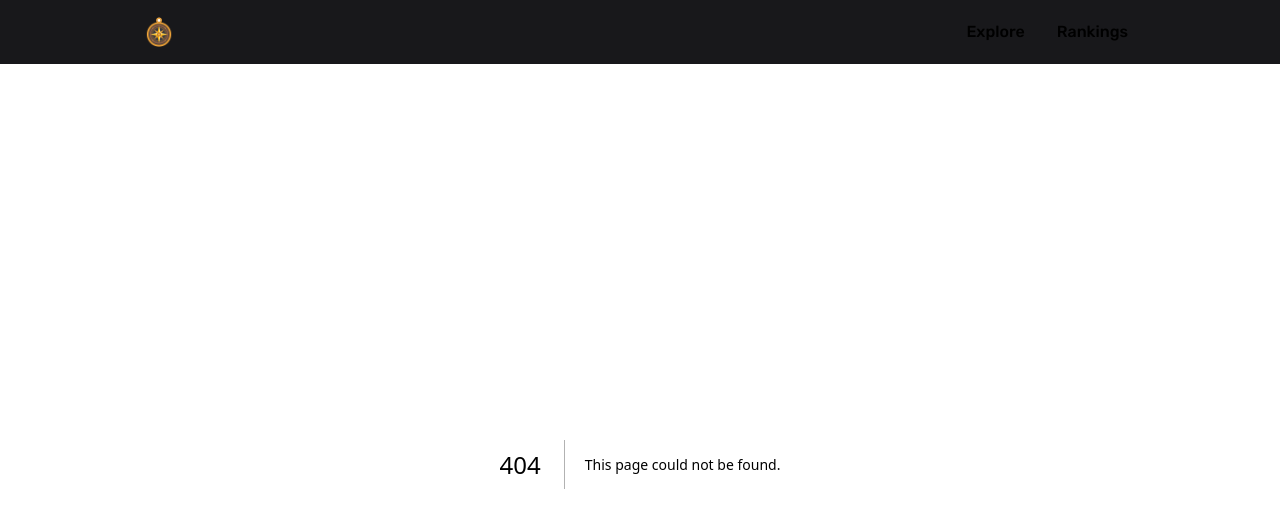
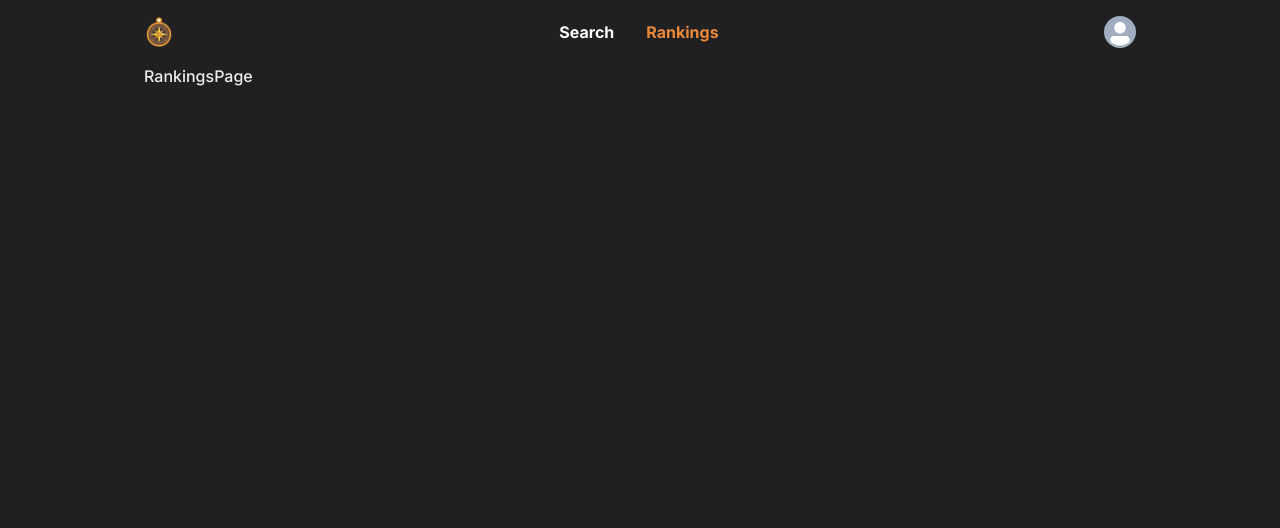
Before and after one commit to federicogdev/api-compass, a Next.js app: page /rankings in a window 1280 px wide. Before the commit this address had no page. Shown: the top 528 px of the page. Built offline with nearby package versions, Linux system fonts and the light colour scheme.

Commit message:
Navbar UserDropdown

```diff
--- a/components/Navbar/Navlink.tsx
+++ b/components/Navbar/Navlink.tsx
@@ -1,5 +1,6 @@
-import { Link as ChakraLink } from "@chakra-ui/react";
+import { Link as ChakraLink, useColorModeValue } from "@chakra-ui/react";
 import Link from "next/link";
+import { useRouter } from "next/router";
 import { FC } from "react";
 
 interface Link {
@@ -12,15 +13,20 @@ interface NavLinkProps {
   onClick: () => void;
 }
 
-const NavLink: FC<NavLinkProps> = ({ link, onClick }) => (
+const NavLink: FC<NavLinkProps> = ({ link, onClick }) => {
+  const router = useRouter();
+  const LINK_COLOR = useColorModeValue("black", "white");
+  return (
     <ChakraLink
       as={Link}
       px={2}
       py={1}
+      fontWeight="bold"
+      color={router.asPath === link.href ? "orange.400" : LINK_COLOR}
       rounded={"md"}
       _hover={{
         textDecoration: "none",
-      bg: "red.500",
+        color: "orange.400",
       }}
       href={link.href}
       onClick={onClick}
@@ -28,5 +34,6 @@ const NavLink: FC<NavLinkProps> = ({ link, onClick }) => (
       {link.label}
     </ChakraLink>
   );
+};
 
 export default NavLink;
--- /dev/null
+++ b/components/Navbar/UserDropdown.tsx
@@ -0,0 +1,132 @@
+import { MoonIcon, SunIcon } from "@chakra-ui/icons";
+import {
+  Menu,
+  MenuButton,
+  Button,
+  Avatar,
+  MenuList,
+  Center,
+  MenuDivider,
+  MenuItem,
+  useColorMode,
+  useColorModeValue,
+  Text,
+  Box,
+  Switch,
+  Flex,
+} from "@chakra-ui/react";
+import { signOut } from "next-auth/react";
+import Link from "next/link";
+import React from "react";
+import { FiLogOut, FiMoon, FiSun } from "react-icons/fi";
+
+const UserDropdown = () => {
+  const user = true;
+  const { colorMode, toggleColorMode } = useColorMode();
+
+  const MENU_BG = useColorModeValue("gray.100", "zinc.900");
+  const MENU_ITEM_HOVER = useColorModeValue("gray.200", "zinc.800");
+  const MENU_BORDER_COLOR = useColorModeValue("gray.300", "zinc.700");
+
+  return (
+    <Menu placement="bottom-end">
+      <MenuButton
+        as={Button}
+        rounded={"full"}
+        variant={"link"}
+        cursor={"pointer"}
+        minW={0}
+      >
+        <Avatar
+          size={"sm"}
+          // src={user.image ? user.image : "/assets/user.png"}
+        />
+      </MenuButton>
+      <MenuList
+        alignItems={"center"}
+        padding={2}
+        bg={MENU_BG}
+        borderColor={MENU_BORDER_COLOR}
+        // borderWidth={0}
+        shadow="sm"
+      >
+        {user ? (
+          <>
+            <br />
+            <Center>
+              <Avatar
+                size={"lg"}
+                // src={user.image ? user.image : "/assets/user.png"}
+              />
+            </Center>
+            <br />
+            <Center>
+              <p>User</p>
+            </Center>
+            <br />
+            <MenuDivider />
+            <MenuItem
+              bg={MENU_BG}
+              _hover={{ bg: MENU_ITEM_HOVER, borderRadius: 5 }}
+              as={Link}
+              href="/"
+            >
+              My Profile
+            </MenuItem>
+            <MenuDivider />
+
+            <Flex align="center" justify="space-between" flex="1" px={3} py={2}>
+              <Text>Dark Mode</Text>
+              <Switch
+                colorScheme="orange"
+                onChange={() => toggleColorMode()}
+                isChecked={colorMode === "dark"}
+              />
+            </Flex>
+
+            <MenuDivider />
+
+            <MenuItem
+              bg={MENU_BG}
+              icon={<FiLogOut />}
+              color="red.400"
+              _hover={{ bg: "red.400", color: "white", borderRadius: 5 }}
+              onClick={() => signOut()}
+            >
+              Logout
+            </MenuItem>
+          </>
+        ) : (
+          <>
+            <MenuItem
+              bg={MENU_BG}
+              _hover={{ bg: MENU_ITEM_HOVER, borderRadius: 5 }}
+            >
+              Login
+            </MenuItem>
+
+            <MenuItem
+              bg={MENU_BG}
+              _hover={{ bg: MENU_ITEM_HOVER, borderRadius: 5 }}
+            >
+              Register
+            </MenuItem>
+
+            <MenuDivider />
+
+            <Flex align="center" justify="space-between" flex="1" px={3} py={2}>
+              <Text>Dark Mode</Text>
+              <Switch
+                colorScheme="orange"
+                onChange={() => toggleColorMode()}
+                isChecked={colorMode === "dark"}
+              />
+            </Flex>
+          </>
+        )}
+      </MenuList>
+    </Menu>
+  );
+};
+
+export default UserDropdown;
--- a/components/Navbar/index.tsx
+++ b/components/Navbar/index.tsx
@@ -12,17 +12,18 @@ import {
 import Image from "next/image";
 import Link from "next/link";
 import NavLink from "./Navlink";
+import UserDropdown from "./UserDropdown";
 
 const Links = [
-  { label: "Explore", href: "/" },
-  { label: "Rankings", href: "/" },
+  { label: "Search", href: "/" },
+  { label: "Rankings", href: "/rankings" },
 ];
 const Navbar = () => {
   const { isOpen, onOpen, onClose } = useDisclosure();
   const isLoading = false;
 
   return (
-    <Box bg={useColorModeValue("gray.100", "zinc.900")} px={4}>
+    <Box px={4}>
       <Container maxW="container.lg">
         <Flex h={16} alignItems={"center"} justifyContent={"space-between"}>
           <IconButton
@@ -41,6 +42,8 @@ const Navbar = () => {
               <NavLink key={i} onClick={onClose} link={link} />
             ))}
           </HStack>
+
+          <UserDropdown />
         </Flex>
 
         {isOpen ? (
--- a/package.json
+++ b/package.json
@@ -28,6 +28,7 @@
     "next": "13.3.0",
     "react": "18.2.0",
     "react-dom": "18.2.0",
+    "react-icons": "^4.8.0",
     "swr": "^2.1.3",
     "typescript": "4.9.5",
     "zod": "^3.21.4",
--- /dev/null
+++ b/pages/rankings.tsx
@@ -0,0 +1,9 @@
+import React from "react";
+
+interface Props {}
+
+const RankingsPage = (props: Props) => {
+  return <div>RankingsPage</div>;
+};
+
+export default RankingsPage;
--- a/util/chakra/theme.ts
+++ b/util/chakra/theme.ts
@@ -1,9 +1,9 @@
 import { extendTheme } from "@chakra-ui/react";
 import { mode } from "@chakra-ui/theme-tools";
-import { Rubik } from "next/font/google";
+import { Inter } from "next/font/google";
 import type { Styles, GlobalStyleProps } from "@chakra-ui/theme-tools";
 
-const nextFont = Rubik({
+const nextFont = Inter({
   weight: ["500", "700"],
   subsets: ["latin"],
   display: "swap",
@@ -12,7 +12,7 @@ const nextFont = Rubik({
 const styles: Styles = {
   global: (props: GlobalStyleProps) => ({
     body: {
-      bg: mode("#f0e7db", "#202023")(props),
+      bg: mode("#f5f5f5", "#202023")(props),
     },
   }),
 };
@@ -25,7 +25,6 @@ const fonts = {
 };
 
 const colors = {
-  grassTeal: "#88ccca",
   zinc: {
     50: "#fafafa",
     100: "#f4f4f5",
@@ -39,6 +38,19 @@ const colors = {
     900: "#18181b",
     950: "#09090b",
   },
+  subtext: "#a6a6a6",
+  brand: {
+    50: "#dafdff",
+    100: "#aef1ff",
+    200: "#7fe7fd",
+    300: "#51ddfb",
+    400: "#2ad3f9",
+    500: "#18b9df",
+    600: "#0490ae",
+    700: "#00677e",
+    800: "#003f4d",
+    900: "#00171d",
+  },
 };
 
 const config = {
```
Also changed, not shown: 1 other file (tests, documents, lock files or other folders). Lines whose indentation alone changed are shown as unchanged.
